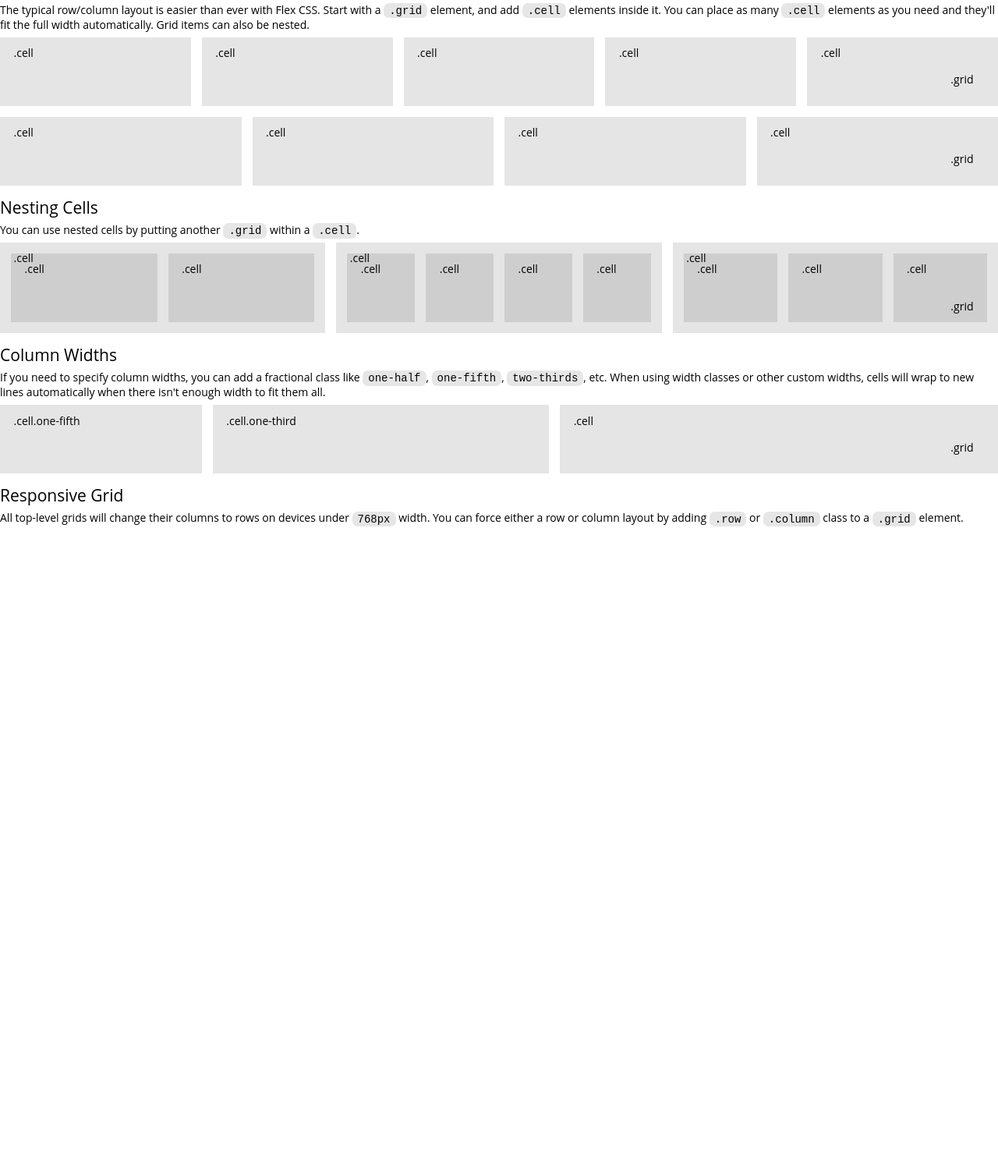
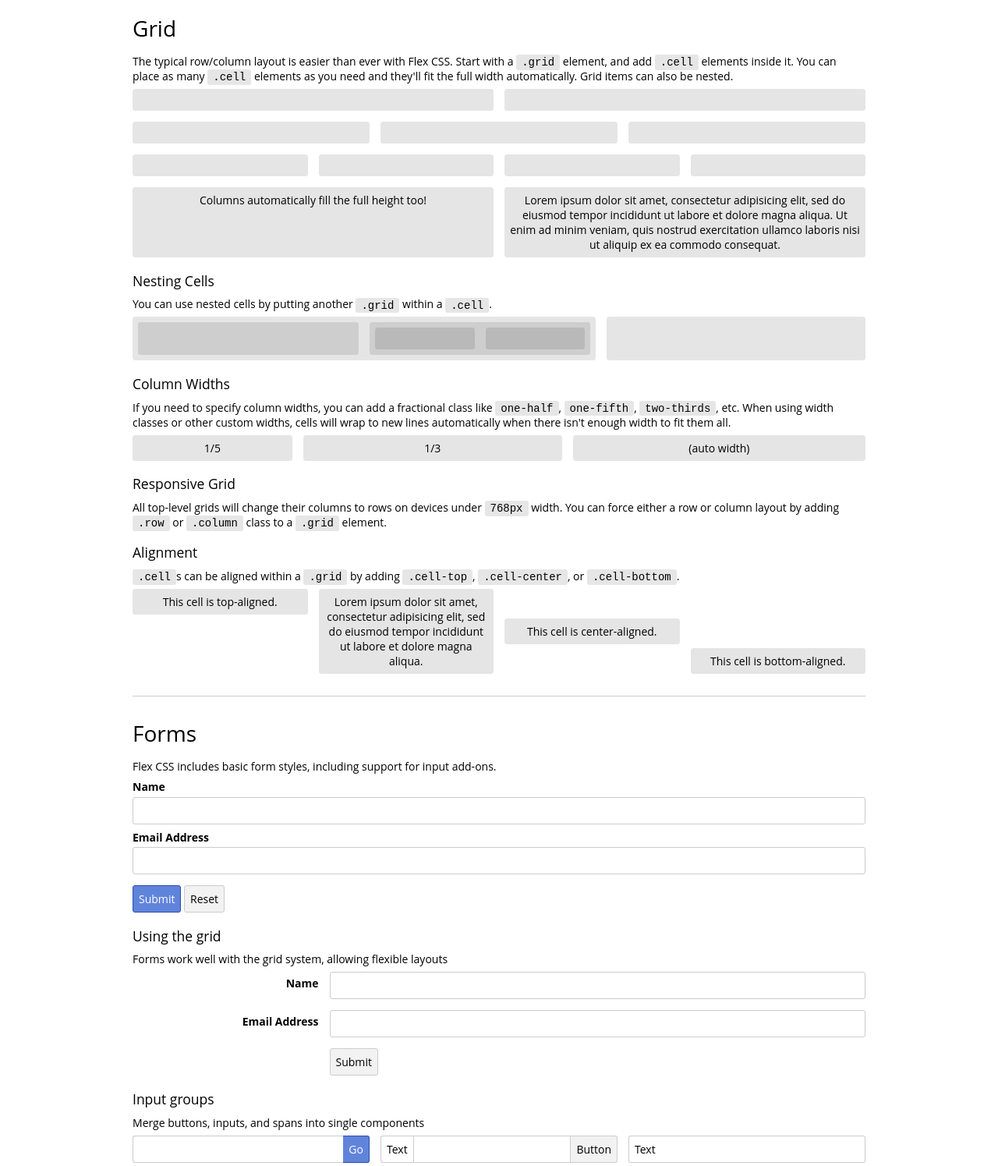
Before and after one commit to Alanaktion/flex-css, a website: page index.html in a window 1280 px wide. Shown: the part 205-1700 px from the top of the page at 78% size. Before the commit the page ends 885 px from the top, so only its background shows below. Drawn offline with Linux system fonts and the light colour scheme.

Commit message:
Major update! Things are things now!

```diff
--- a/index.html
+++ b/index.html
@@ -19,104 +19,125 @@
 		<h2>Grid</h2>
 		<p>The typical row/column layout is easier than ever with Flex CSS. Start with a <code>.grid</code> element, and add <code>.cell</code> elements inside it. You can place as many <code>.cell</code> elements as you need and they'll fit the full width automatically. Grid items can also be nested.</p>
 		<div class="grid example-grid">
-			<div class="cell">
-				<div class="example-box"></div>
-			</div>
-			<div class="cell">
-				<div class="example-box"></div>
-			</div>
-			<div class="cell">
-				<div class="example-box"></div>
-			</div>
-			<div class="cell">
-				<div class="example-box"></div>
-			</div>
-			<div class="cell">
-				<div class="example-box"></div>
-			</div>
+			<div class="cell"></div>
+			<div class="cell"></div>
 		</div>
 		<div class="grid example-grid">
-			<div class="cell">
-				<div class="example-box"></div>
-			</div>
-			<div class="cell">
-				<div class="example-box"></div>
-			</div>
-			<div class="cell">
-				<div class="example-box"></div>
-			</div>
-			<div class="cell">
-				<div class="example-box"></div>
-			</div>
+			<div class="cell"></div>
+			<div class="cell"></div>
+			<div class="cell"></div>
+		</div>
+		<div class="grid example-grid">
+			<div class="cell"></div>
+			<div class="cell"></div>
+			<div class="cell"></div>
+			<div class="cell"></div>
+		</div>
+		<div class="grid example-grid">
+			<div class="cell">Columns automatically fill the full height too!</div>
+			<div class="cell">Lorem ipsum dolor sit amet, consectetur adipisicing elit, sed do eiusmod tempor incididunt ut labore et dolore magna aliqua. Ut enim ad minim veniam, quis nostrud exercitation ullamco laboris nisi ut aliquip ex ea commodo consequat.</div>
 		</div>
 
 		<h3>Nesting Cells</h3>
 		<p>You can use nested cells by putting another <code>.grid</code> within a <code>.cell</code>.</p>
 		<div class="grid example-grid">
 			<div class="cell">
-				<div class="example-box">
-					<div class="grid">
-						<div class="cell">
-							<div class="example-box"></div>
-						</div>
-						<div class="cell">
-							<div class="example-box"></div>
+				<div class="grid">
+					<div class="cell"></div>
+					<div class="cell">
+						<div class="grid">
+							<div class="cell"></div>
+							<div class="cell"></div>
 						</div>
 					</div>
 				</div>
 			</div>
-			<div class="cell">
-				<div class="example-box">
-					<div class="grid">
-						<div class="cell">
-							<div class="example-box"></div>
-						</div>
-						<div class="cell">
-							<div class="example-box"></div>
-						</div>
-						<div class="cell">
-							<div class="example-box"></div>
-						</div>
-						<div class="cell">
-							<div class="example-box"></div>
-						</div>
-					</div>
-				</div>
-			</div>
-			<div class="cell">
-				<div class="example-box">
-					<div class="grid">
-						<div class="cell">
-							<div class="example-box"></div>
-						</div>
-						<div class="cell">
-							<div class="example-box"></div>
-						</div>
-						<div class="cell">
-							<div class="example-box"></div>
-						</div>
-					</div>
-				</div>
-			</div>
+			<div class="cell one-third"></div>
 		</div>
 
 		<h3>Column Widths</h3>
 		<p>If you need to specify column widths, you can add a fractional class like <code>one-half</code>, <code>one-fifth</code>, <code>two-thirds</code>, etc. When using width classes or other custom widths, cells will wrap to new lines automatically when there isn't enough width to fit them all.</p>
 		<div class="grid example-grid">
-			<div class="cell one-fifth">
-				<div class="example-box"></div>
-			</div>
-			<div class="cell one-third">
-				<div class="example-box"></div>
-			</div>
-			<div class="cell">
-				<div class="example-box"></div>
-			</div>
+			<div class="cell one-fifth">1/5</div>
+			<div class="cell one-third">1/3</div>
+			<div class="cell">(auto width)</div>
 		</div>
 
 		<h3>Responsive Grid</h3>
 		<p>All top-level grids will change their columns to rows on devices under <code>768px</code> width. You can force either a row or column layout by adding <code>.row</code> or <code>.column</code> class to a <code>.grid</code> element.</p>
 
+		<h3>Alignment</h3>
+		<p><code>.cell</code>s can be aligned within a <code>.grid</code> by adding <code>.cell-top</code>, <code>.cell-center</code>, or <code>.cell-bottom</code>.</p>
+		<div class="grid example-grid">
+			<div class="cell cell-top">This cell is top-aligned.</div>
+			<div class="cell">Lorem ipsum dolor sit amet, consectetur adipisicing elit, sed do eiusmod tempor incididunt ut labore et dolore magna aliqua.</div>
+			<div class="cell cell-center">This cell is center-aligned.</div>
+			<div class="cell cell-bottom">This cell is bottom-aligned.</div>
+		</div>
+
+		<hr>
+
+		<h2>Forms</h2>
+		<p>Flex CSS includes basic form styles, including support for input add-ons.</p>
+		<form>
+			<label for="name">Name</label>
+			<input type="text" class="input" name="name">
+			<label for="name">Email Address</label>
+			<input type="email" class="input" name="email">
+			<button type="submit" class="btn primary">Submit</button>
+			<button type="reset" class="btn">Reset</button>
+		</form>
+
+		<h3>Using the grid</h3>
+		<p>Forms work well with the grid system, allowing flexible layouts</p>
+		<form>
+			<div class="grid">
+				<label class="cell one-fourth" for="name">Name</label>
+				<div class="cell">
+					<input type="text" class="input" name="name">
+				</div>
+			</div>
+			<div class="grid">
+				<label class="cell one-fourth" for="email">Email Address</label>
+				<div class="cell">
+					<input type="email" class="input" name="email">
+				</div>
+			</div>
+			<div class="grid">
+				<div class="cell one-fourth"></div>
+				<div class="cell">
+					<button type="submit" class="btn">Submit</button>
+				</div>
+			</div>
+		</form>
+
+		<h3>Input groups</h3>
+		<p>Merge buttons, inputs, and spans into single components</p>
+		<form>
+			<div class="grid">
+				<div class="cell">
+					<div class="input-group">
+						<input type="text" class="input">
+						<button class="btn primary">Go</button>
+					</div>
+				</div>
+				<div class="cell">
+					<div class="input-group">
+						<span>Text</span>
+						<input type="text" class="input">
+						<button class="btn">Button</button>
+					</div>
+				</div>
+				<div class="cell">
+					<div class="input-group">
+						<span>Text</span>
+						<input type="text" class="input">
+					</div>
+				</div>
+			</div>
+		</form>
+
 	</div>
+	<br><br><br>
 </body>
 </html>
--- a/less/basics.less
+++ b/less/basics.less
@@ -13,10 +13,10 @@ hr {
 code {
 	display: inline;
 	background-color: lighten(@base-color, 10%);
-	border-radius: .5em;
+	border-radius: @border-radius;
 	padding: .125em .5em;
 }
 pre {
-	background-color: @base-color;
+	background-color: lighten(@base-color, 10%);
 	padding: 1em;
 }
--- a/less/docs.less
+++ b/less/docs.less
@@ -4,29 +4,35 @@
 
 @import 'variables.less';
 
-.example-box {
-	background: rgba(0,0,0,.1);
-	padding: 1em;
-	min-height: 60px;
+.container {
+	max-width: 940px;
+}
+
+hr {
+	margin: 2em 0 1em;
 }
 
 .grid.example-grid {
-	position: relative;
-	&:after,
+	/*position: relative;
+	&:after {
+		position: absolute;
+		content: '.grid';
+		bottom: .5em; right: .5em;
+	}
 	.cell:after {
 		position: absolute;
-		top: 1.5em; left: 1.5em;
-		padding: .25em .75em;
-		z-index: 2;
-	}
-	&:after {
-		content: '.grid';
-		top: auto; left: auto;
-		bottom: 1.5em; right: 1.5em;
-	}
+		top: .5em; left: .5em;
+	}*/
+
 	.cell {
 		position: relative;
-		&:after {
+		background: rgba(0,0,0,.1);
+		border-radius: .25em;
+		padding: .5em;
+		min-height: 1em;
+		text-align: center;
+
+		/*&:after {
 			content: '.cell';
 		}
 		&.one-half:after {
@@ -40,6 +46,6 @@
 		}
 		&.one-fifth:after {
 			content: '.cell.one-fifth';
-		}
+		}*/
 	}
 }
--- a/less/flex.less
+++ b/less/flex.less
@@ -11,4 +11,5 @@
 @import 'basics.less';
 @import 'typography.less';
 @import 'grid.less';
+@import 'forms.less';
 @import 'helpers.less';
--- /dev/null
+++ b/less/forms.less
@@ -0,0 +1,96 @@
+// forms.less
+// Form layouts built on the grid system
+
+form.grid {
+	margin: .25em 0;
+}
+
+.input, .btn {
+	box-sizing: border-box;
+	-moz-box-sizing: border-box;
+}
+
+.input {
+	width: 100%;
+	height: 2.5em;
+	padding: .5em;
+	border: 1px solid @base-border;
+	border-radius: @border-radius;
+	&:hover {
+		border-color: @base-border-hover;
+	}
+	&:focus {
+		border-color: @primary-border;
+		outline: none;
+	}
+}
+
+label {
+	display: block;
+	margin: .5em 0 .25em;
+	font-weight: bold;
+	&.cell {
+		text-align: right;
+		line-height: 1.5;
+		padding: .25em 0;
+	}
+}
+
+.btn {
+	height: 2.5em;
+	padding: .5em;
+	background-color: lighten(@base-color, 15%);
+	border: 1px solid @base-border;
+	border-radius: @border-radius;
+	&:hover, &:focus {
+		border-color: @base-border-hover;
+		outline: none;
+	}
+	&:active {
+		background-color: @base-active;
+		border-color: @base-border-hover;
+	}
+	&.primary {
+		background-color: @primary-color;
+		color: #fff;
+		border-color: @primary-border;
+		&:hover, &:focus {
+			background-color: @primary-hover;
+			border-color: @primary-border-hover;
+		}
+		&:active {
+			background-color: @primary-active;
+			border-color: @primary-border-hover;
+		}
+	}
+}
+form input + .btn {
+	margin-top: 1em;
+}
+
+.input-group {
+	display: flex;
+	.input {
+		flex: 1;
+	}
+	span {
+		display: block;
+		box-sizing: border-box;
+		-moz-box-sizing: border-box;
+		heigh: 1.5em;
+		padding: .5em;
+		border: 1px solid @base-border;
+	}
+	.input, .btn {
+		margin: 0;
+		border-radius: 0;
+	}
+	:first-child {
+		border-radius: @border-radius 0 0 @border-radius;
+		border-right: none;
+	}
+	:last-child {
+		border-radius: 0 @border-radius @border-radius 0;
+		border-left: none;
+	}
+}
--- a/less/grid.less
+++ b/less/grid.less
@@ -3,7 +3,7 @@
 
 .container {
 	max-width: @max-width;
-	margin: 0 auto;
+	margin: 1em auto;
 }
 .grid {
 	display: flex;
@@ -37,7 +37,7 @@
 
 	.cell {
 		flex: 1;
-		padding: 1em 0 0 1em;
+		margin: 1em 0 0 1em;
 
 		// Cell alignment
 		&.cell-top {
--- a/less/helpers.less
+++ b/less/helpers.less
@@ -1,5 +1,5 @@
 // helpers.less
-// Helper classes for miscellaneous
+// Helper classes for miscellaneous features
 
 img.responsive {
 	display: inline-block;
--- a/less/typography.less
+++ b/less/typography.less
@@ -9,7 +9,7 @@ body {
 h1, h2, h3, h4, h5, h6 {
 	font-family: @heading-font;
 	font-weight: @heading-weight;
-	margin: .5em 0 .25em;
+	margin: 1em 0 .5em;
 }
 h1 {
 	font-size: @font-size * 3;
@@ -18,10 +18,10 @@ h2 {
 	font-size: @font-size * 2;
 }
 h3 {
-	font-size: @font-size * 1.5;
+	font-size: @font-size * 1.25;
 }
 h4 {
-	font-size: @font-size * 1.25;
+	font-size: @font-size * 1.125;
 }
 h5 {
 	font-size: @font-size * .9;
--- a/less/variables.less
+++ b/less/variables.less
@@ -4,22 +4,26 @@
 // Colors
 @base-color: #ccc;
 @base-hover: lighten(@base-color, 10%);
-@base-active: darken(@base-color, 10%);
-@base-border: darken(@base-color, 30%);
-@base-border-hover: darken(@base-color, 50%);
+@base-active: darken(@base-color, 2%);
+@base-border: @base-color;
+@base-border-hover: darken(@base-color, 10%);
 
 @primary-color: #6184DB;
-@primary-hover: ligten(@primary-color, 10%);
-@primary-active: darken(@base-color, 10%);
-@primary-border: darken(@primary-color, 30%);
-@primary-border-hover: darken(@primary-color, 50%);
+@primary-hover: lighten(@primary-color, 2%);
+@primary-active: darken(@primary-color, 10%);
+@primary-border: darken(@primary-color, 20%);
+@primary-border-hover: darken(@primary-color, 30%);
 
 // Typography
 @base-font: 'Open Sans', 'Helvetica Neue', Helvetica, Arial, sans-serif;
 @font-size: 14px;
+@font-size-input: 12px;
 @heading-font: @base-font;
 @heading-weight: 500;
 
 // Layout
 @max-width: 1400px;
 @desktop-width: 768px;
+
+// Controls
+@border-radius: 3px;
```
Also changed, not shown: css/docs.css, css/flex.css, dist/docs.css, dist/flex.css.
